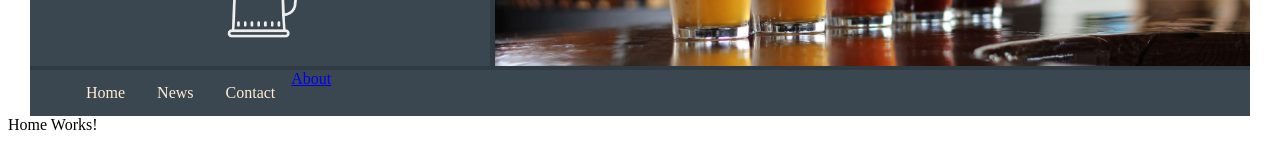
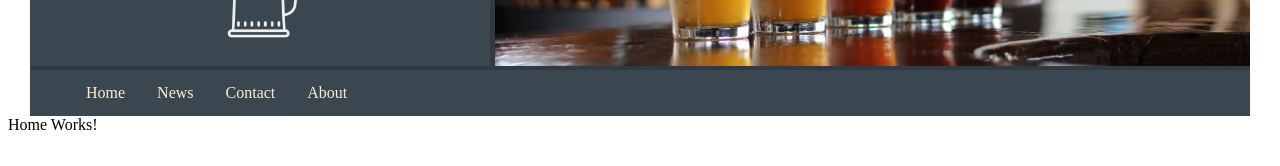
Before and after one commit to pzanchuk/BuPit, a React app: page /about in a window 1280 px wide. Shown: the part 172-338 px from the top of the page. Built offline with nearby package versions, Linux system fonts and the light colour scheme.

Commit message:
add About and Contact components

```diff
--- a/src/components/Header.jsx
+++ b/src/components/Header.jsx
@@ -4,6 +4,11 @@ import logo from '../assets/images/logo.png';
 import headerImage from '../assets/images/beers-header.jpg';
 
 function Header(){
+
+  const link = {
+    textDecoration: 'none'
+  }
+
   return (
     <div>
       <style jsx>{`
@@ -64,6 +69,10 @@ function Header(){
           color: #3A4750;
           background-color: #EA9215;
         }
+
+        link{
+            text-decoration: none;
+        }
       `}</style>
 
 
@@ -79,10 +88,10 @@ function Header(){
         </div>
         <div className="nav-bar">
         <ul>
-          <li><a href="">Home</a></li>
-          <li><a href="">News</a></li>
-          <li><a href="">Contact</a></li>
-          <li><Link to="/about">About</Link></li>
+          <li><Link to="/" style={link}><a>Home</a></Link></li>
+          <li><Link to="/about" style={link}><a>News</a></Link></li>
+          <li><Link to="/about" style={link}><a>Contact</a></Link></li>
+          <li><Link to="/about" style={link}><a>About</a></Link></li>
           </ul>
         </div>
       </div>
```
Also changed, not shown: src/components/Contact.jsx (added).
